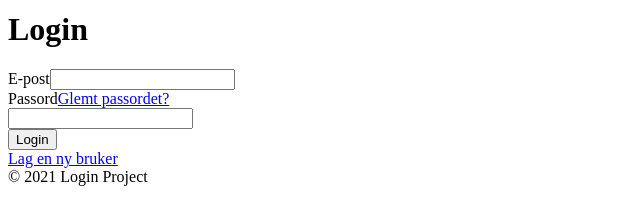
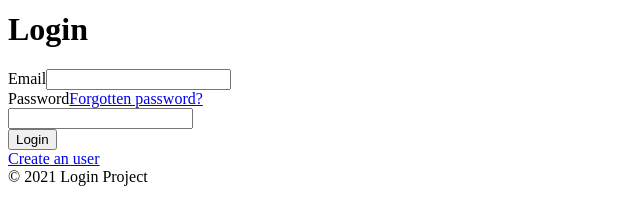
Before and after one commit to Inklud/Next-login, a Next.js app: page /login in a window 1280 px wide. Shown: the part 181-398 px from the top of the page, without its empty margins (0-640 px from the left). Built offline with nearby package versions, Linux system fonts and the light colour scheme.

Commit message:
Added translations on auth pages

```diff
--- a/components/auth/Loginform.js
+++ b/components/auth/Loginform.js
@@ -63,7 +63,7 @@ export default function Loginform(props) {
                   htmlFor="identifier"
                   className="block text-left mb-2 text-sm font-medium text-gray-600"
                 >
-                  E-post
+                  Email
                 </label>
 
                 <input
@@ -80,11 +80,11 @@ export default function Loginform(props) {
                     htmlFor="password"
                     className="block inline text-left mb-2 text-sm font-medium text-gray-600"
                   >
-                    Passord
+                    Password
                   </label>
                   <Link href="/forgot-password">
                     <a className="block inline text-left mb-2 hover:underline text-sm font-medium text-blue-600">
-                      Glemt passordet?
+                      Forgotten password?
                     </a>
                   </Link>
                 </div>
@@ -107,7 +107,7 @@ export default function Loginform(props) {
             <div className="mt-5 text-right">
               <Link href="/register">
                 <a className="hover:underline text-blue-600  text-sm font-medium">
-                  Lag en ny bruker
+                  Create an user
                 </a>
               </Link>
             </div>
--- a/components/auth/Registerform.js
+++ b/components/auth/Registerform.js
@@ -69,7 +69,7 @@ export default function Registerform(props) {
                   htmlFor="email"
                   className="block text-left mb-2 text-sm font-medium text-gray-600"
                 >
-                  E-post
+                  Email
                 </label>
 
                 <input
@@ -86,7 +86,7 @@ export default function Registerform(props) {
                     htmlFor="password"
                     className="block inline text-left mb-2 text-sm font-medium text-gray-600"
                   >
-                    Passord
+                    Password
                   </label>
                 </div>
                 <input
```
